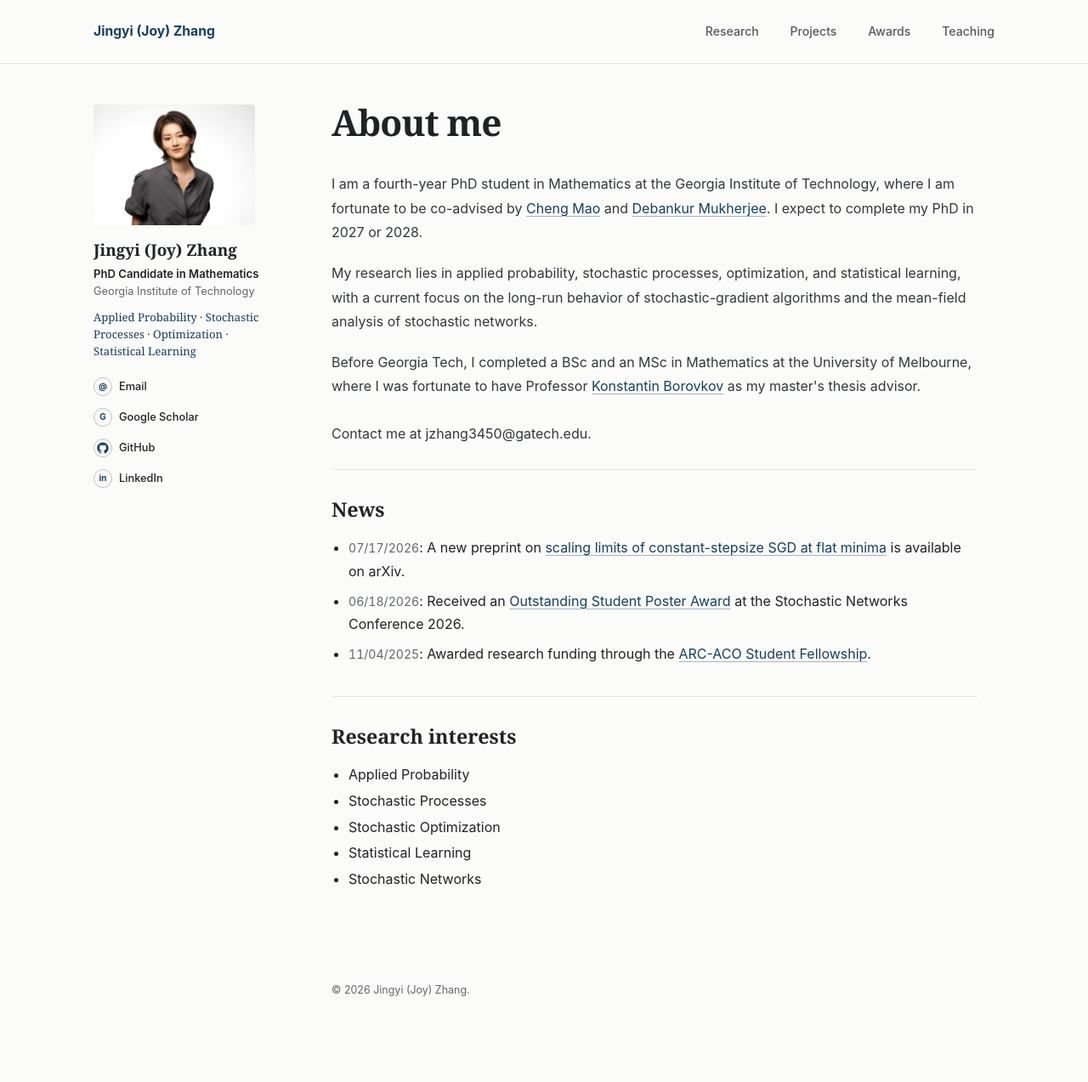
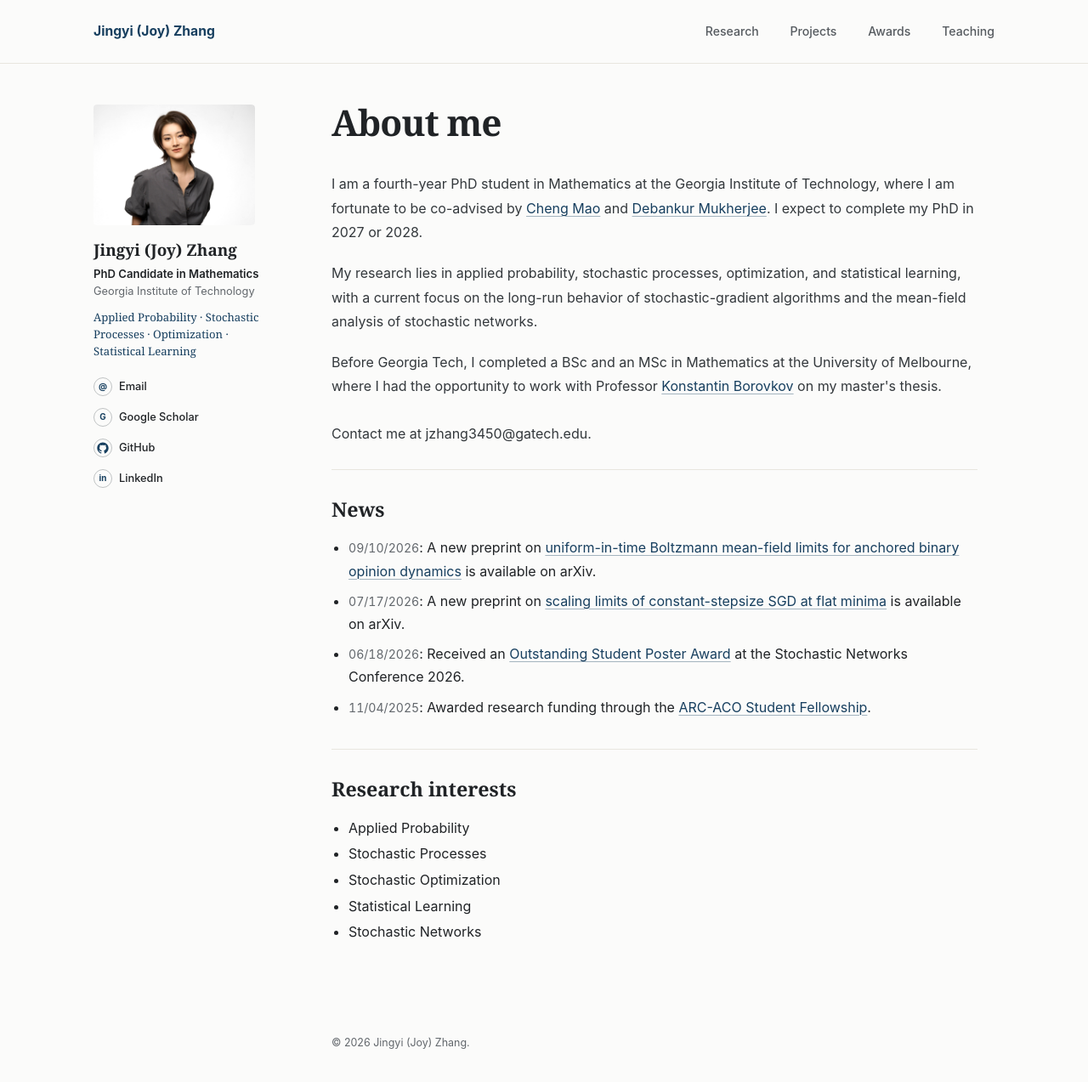
Before and after one commit to JoyZhang25/JoyZhang25.github.io, a Jekyll site: the page built from index.html, in a window 1280 px wide and 1285 px high. Shown: the top 1273 px of the window at 85% size. Built offline with Jekyll 4.4.1, drawn with Linux system fonts in a browser that asks for light colours.

Commit message:
Add new preprint to homepage news

```diff
--- a/_data/profile.yml
+++ b/_data/profile.yml
@@ -36,9 +36,17 @@ links:
 about:
   - 'I am a fourth-year PhD student in Mathematics at the Georgia Institute of Technology, where I am fortunate to be co-advised by <a href="https://cmao35.math.gatech.edu/" target="_blank" rel="noopener noreferrer">Cheng Mao</a> and <a href="https://www.debankur-mukherjee.com/" target="_blank" rel="noopener noreferrer">Debankur Mukherjee</a>. I expect to complete my PhD in 2027 or 2028.'
   - 'My research lies in applied probability, stochastic processes, optimization, and statistical learning, with a current focus on the long-run behavior of stochastic-gradient algorithms and the mean-field analysis of stochastic networks.'
-  - 'Before Georgia Tech, I completed a BSc and an MSc in Mathematics at the University of Melbourne, where I was fortunate to have Professor <a href="https://findanexpert.unimelb.edu.au/profile/971-konstantin-borovkov" target="_blank" rel="noopener noreferrer">Konstantin Borovkov</a> as my master&apos;s thesis advisor.'
+  - 'Before Georgia Tech, I completed a BSc and an MSc in Mathematics at the University of Melbourne, where I had the opportunity to work with Professor <a href="https://findanexpert.unimelb.edu.au/profile/971-konstantin-borovkov" target="_blank" rel="noopener noreferrer">Konstantin Borovkov</a> on my master&apos;s thesis.'
 
 news:
+  - date: "09/10/2026"
+    datetime: "2026-09-10"
+    prefix: "A new preprint on "
+    link_label: "uniform-in-time Boltzmann mean-field limits for anchored binary opinion dynamics"
+    url: "https://arxiv.org/abs/2609.11039"
+    external: true
+    suffix: " is available on arXiv."
+
   - date: "07/17/2026"
     datetime: "2026-07-17"
     prefix: "A new preprint on "
```
